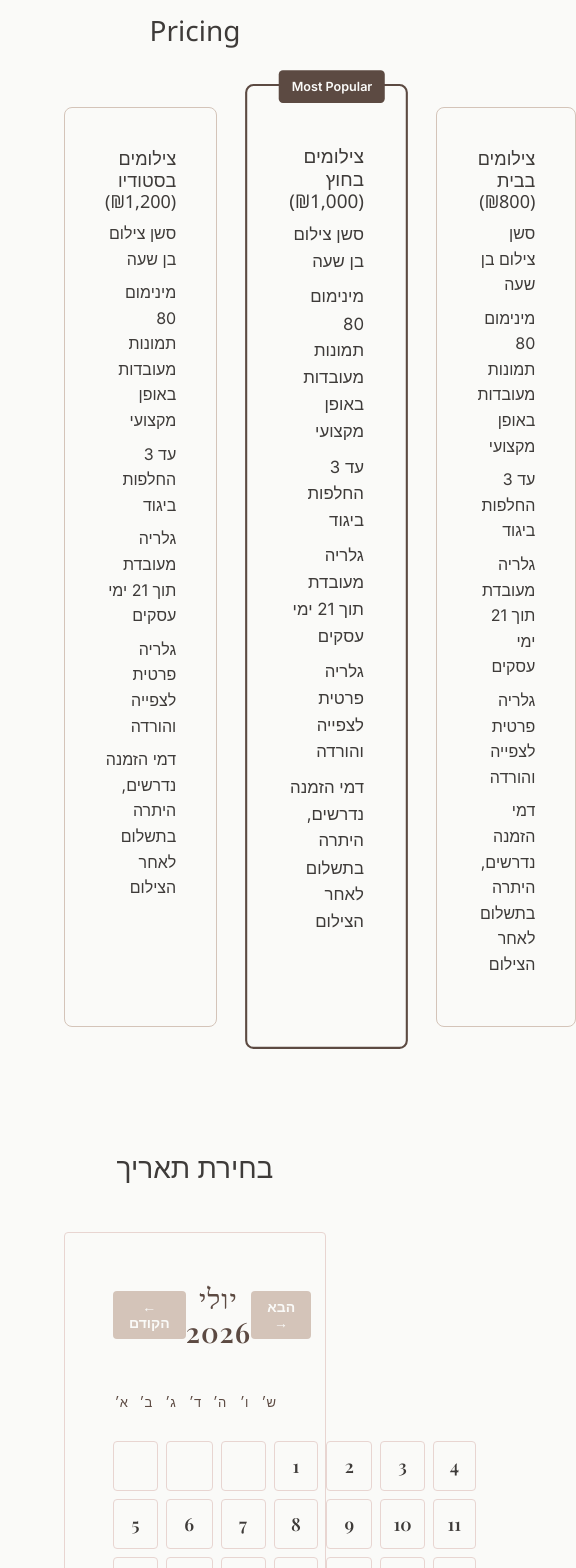
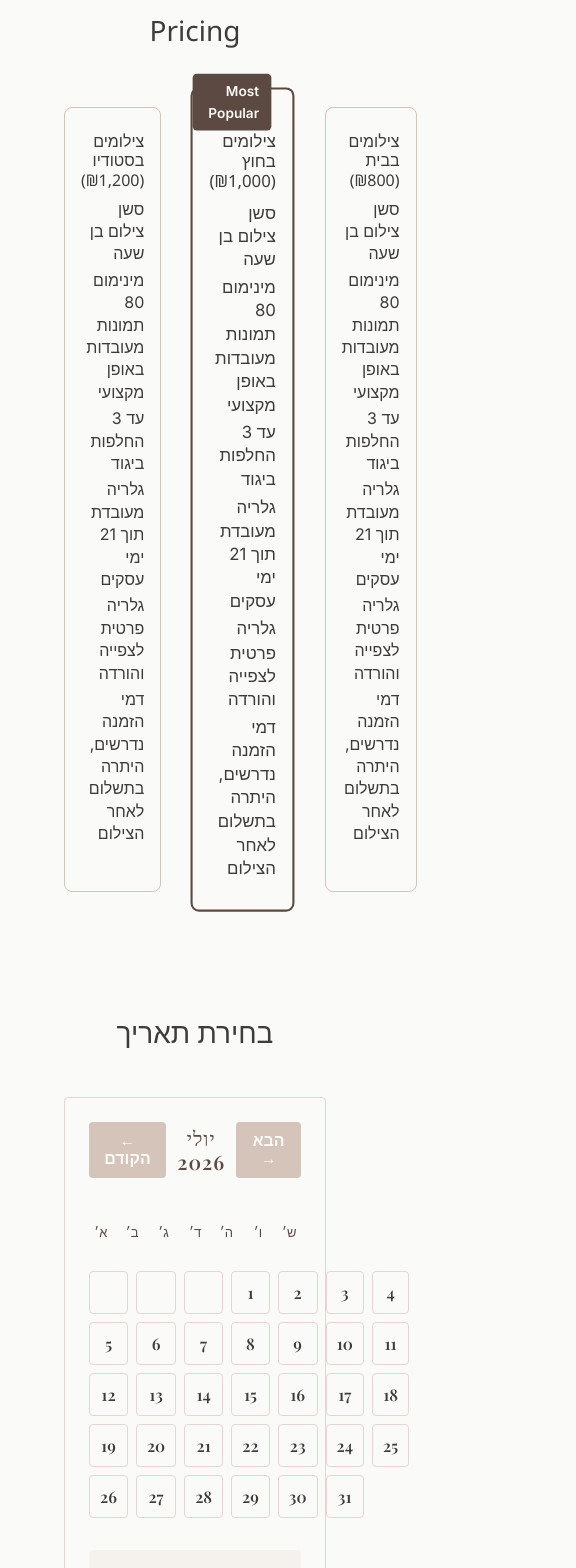
Before and after one commit to oror18or2-cloud/or-paull-photography, a Next.js app: page / in a window 390 px wide. Shown: the part 2820-4388 px from the top of the page, 576 px wide, since content can reach past the window. Built offline with nearby package versions, Linux system fonts and the light colour scheme; no server answers.

Commit message:
Fix responsive design for mobile: pricing cards stack vertically, calendar responsive padding

```diff
--- a/src/components/sections/BookingCalendar.js
+++ b/src/components/sections/BookingCalendar.js
@@ -56,7 +56,7 @@ export default function BookingCalendar() {
           בחירת תאריך
         </h2>
 
-        <div style={{
+        <div className="booking-calendar" style={{
           background: '#FAFAF8',
           border: '1px solid #E8D5D1',
           borderRadius: '4px',
--- a/src/components/sections/Pricing.js
+++ b/src/components/sections/Pricing.js
@@ -20,7 +20,7 @@ export default function Pricing() {
           margin: '0 auto'
         }}>
           {/* Card 1 */}
-          <div style={{
+          <div className="pricing-card" style={{
             border: '1px solid #D4C4B9',
             borderRadius: '8px',
             padding: '40px',
@@ -55,7 +55,7 @@ export default function Pricing() {
           </div>
 
           {/* Card 2 */}
-          <div style={{
+          <div className="pricing-card" style={{
             border: '2px solid #5C4A42',
             borderRadius: '8px',
             padding: '40px',
@@ -106,7 +106,7 @@ export default function Pricing() {
           </div>
 
           {/* Card 3 */}
-          <div style={{
+          <div className="pricing-card" style={{
             border: '1px solid #D4C4B9',
             borderRadius: '8px',
             padding: '40px',
--- a/src/styles/design-system.css
+++ b/src/styles/design-system.css
@@ -418,6 +418,47 @@ section h2 {
     height: 36px;
     font-size: 18px;
   }
+
+  /* Pricing Cards - Stack on mobile */
+  [style*="gridTemplateColumns"] {
+    grid-template-columns: 1fr !important;
+  }
+
+  /* Pricing cards - responsive padding and text */
+  .pricing-card {
+    padding: 24px 16px !important;
+  }
+
+  .pricing-card h3 {
+    font-size: 16px !important;
+  }
+
+  .pricing-card > div {
+    font-size: 13px !important;
+  }
+
+  .pricing-card p {
+    margin: 4px 0 !important;
+    line-height: 1.4 !important;
+  }
+
+  /* Booking Calendar - responsive on mobile */
+  .booking-calendar {
+    padding: 24px !important;
+  }
+
+  .booking-calendar h3 {
+    font-size: 20px !important;
+  }
+
+  .booking-calendar button {
+    padding: 10px !important;
+    font-size: 16px !important;
+  }
+
+  [style*="gridTemplateColumns: 'repeat(7"] {
+    gap: 4px !important;
+  }
 }
 
 /* Utility Classes */
```
Also changed, not shown: 1 other file (tests, documents, lock files or other folders).
